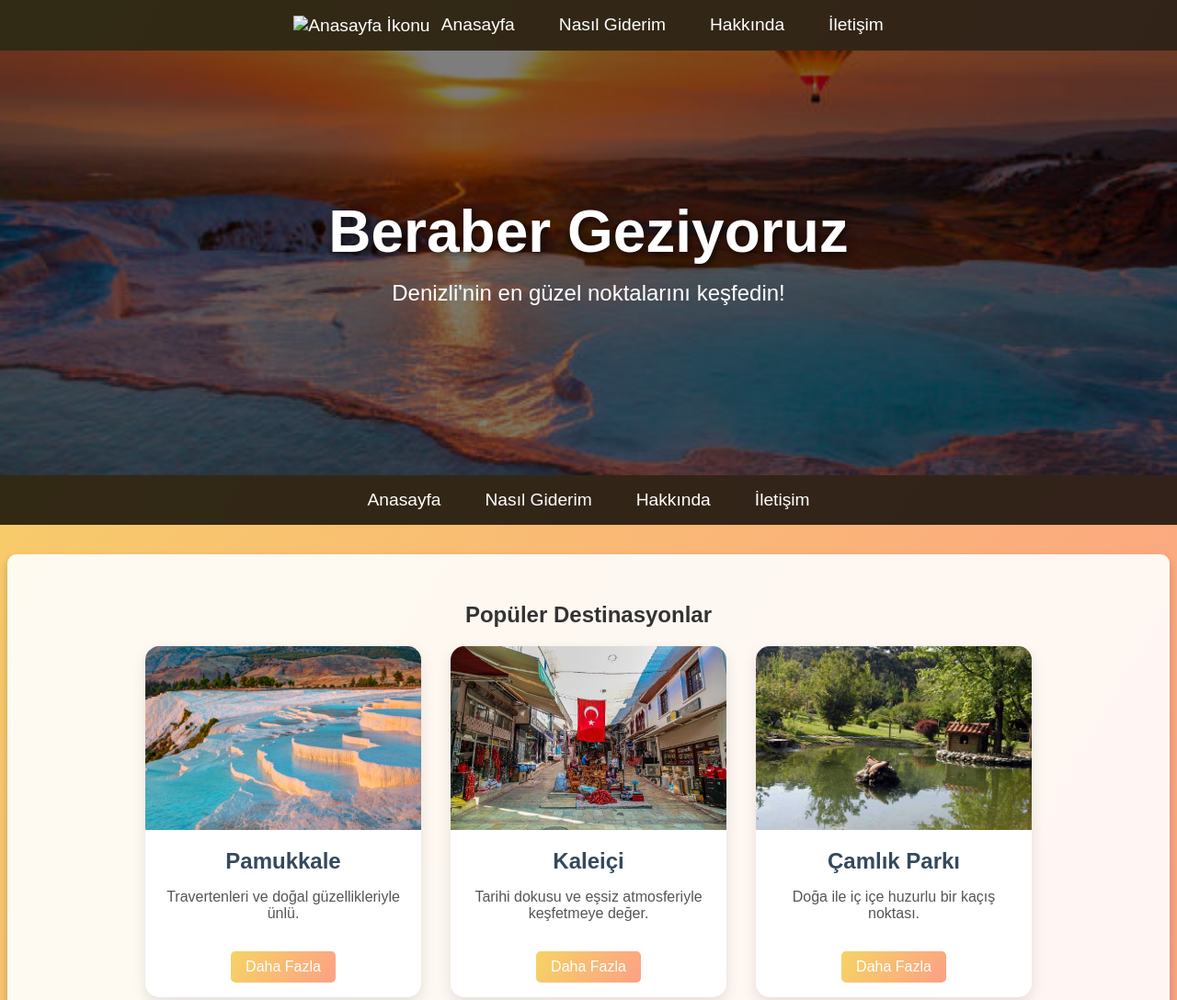
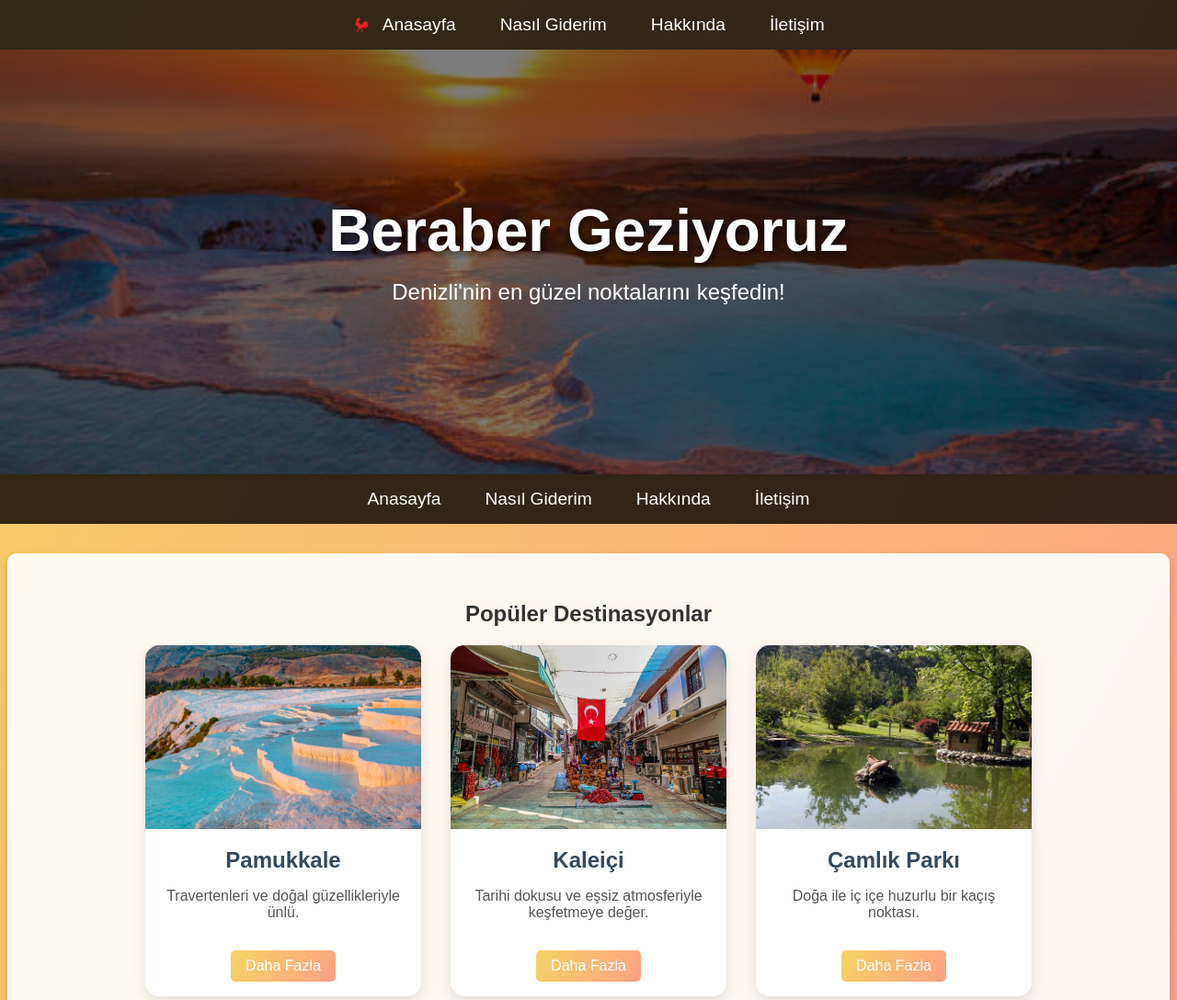
Before and after one commit to Lyhtn/berabergezelim, a plain HTML site: page index.html in a window 1280 px wide. Shown: the top 1088 px of the page at 92% size. Drawn offline with Linux system fonts and the light colour scheme.

Commit message:
Update index.html

```diff
--- a/index.html
+++ b/index.html
@@ -1,11 +1,11 @@
 <!DOCTYPE html>
 <html lang="tr">
 <head>
-    <link rel="icon" type="image/png" href="img/ikon.png">
-    <link rel="icon" type="image/png" href="img/ikon.png">
+    <link rel="icon" type="image/png" href="img/icon.png">
+    <link rel="icon" type="image/png" href="img/icon.png">
     <nav>
         <a href="index.html">
-            <img src="img/ikon.png" alt="Anasayfa İkonu" style="width: 20px; height: 20px; vertical-align: middle; margin-right: 8px;">
+            <img src="img/icon.png" alt="Anasayfa İkonu" style="width: 20px; height: 20px; vertical-align: middle; margin-right: 8px;">
             Anasayfa
         </a>
         <a href="nasilgiderim.html">Nasıl Giderim</a>
```
